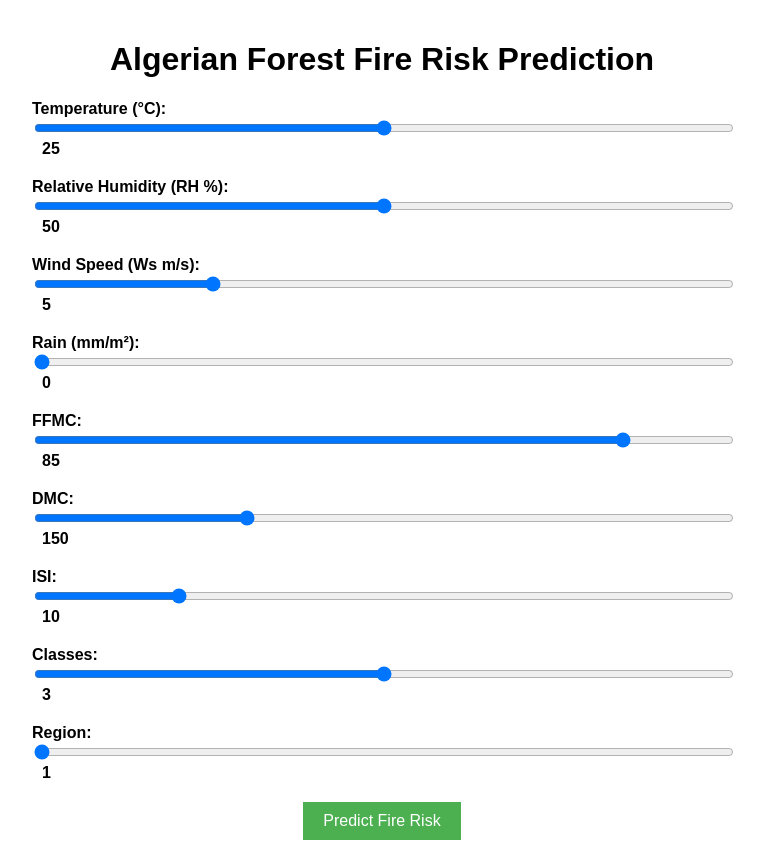
After one commit to Uzma10-ctrl/Algerianforestfiretest, a Python web app: template templates/sliders.html in a window 1280 px wide. The commit adds this page. Shown: the whole page, without its empty margins (258-1022 px from the left). Run offline with Jinja, Linux system fonts and the light colour scheme; the template is opened without the code that fills it, so the values that code supplies are empty.

Commit message:
first commit

```diff
--- a/templates/index.html
+++ /dev/null
@@ -1 +0,0 @@
-<h1>Welcome to the homepage</h1>
--- /dev/null
+++ b/templates/sliders.html
@@ -0,0 +1,105 @@
+<!DOCTYPE html>
+<html>
+<head>
+    <title>Fire Risk Prediction</title>
+    <style>
+        body {
+            font-family: Arial, sans-serif;
+            max-width: 700px;
+            margin: auto;
+            padding: 20px;
+        }
+        h1 {
+            text-align: center;
+        }
+        .slider-container {
+            margin-bottom: 20px;
+        }
+        label {
+            font-weight: bold;
+        }
+        input[type=range] {
+            width: 100%;
+        }
+        output {
+            font-weight: bold;
+            margin-left: 10px;
+        }
+        button {
+            padding: 10px 20px;
+            font-size: 16px;
+            background-color: #4CAF50;
+            color: white;
+            border: none;
+            cursor: pointer;
+            display: block;
+            margin: auto;
+        }
+        button:hover {
+            background-color: #45a049;
+        }
+    </style>
+</head>
+<body>
+    <h1>Algerian Forest Fire Risk Prediction</h1>
+
+    <form action="/predict" method="post">
+
+        <div class="slider-container">
+            <label>Temperature (°C):</label>
+            <input type="range" name="temperature" min="0" max="50" step="0.1" value="25" oninput="this.nextElementSibling.value = this.value">
+            <output>25</output>
+        </div>
+
+        <div class="slider-container">
+            <label>Relative Humidity (RH %):</label>
+            <input type="range" name="rh" min="0" max="100" step="0.1" value="50" oninput="this.nextElementSibling.value = this.value">
+            <output>50</output>
+        </div>
+
+        <div class="slider-container">
+            <label>Wind Speed (Ws m/s):</label>
+            <input type="range" name="ws" min="0" max="20" step="0.1" value="5" oninput="this.nextElementSibling.value = this.value">
+            <output>5</output>
+        </div>
+
+        <div class="slider-container">
+            <label>Rain (mm/m²):</label>
+            <input type="range" name="rain" min="0" max="50" step="0.1" value="0" oninput="this.nextElementSibling.value = this.value">
+            <output>0</output>
+        </div>
+
+        <div class="slider-container">
+            <label>FFMC:</label>
+            <input type="range" name="ffmc" min="0" max="100" step="0.1" value="85" oninput="this.nextElementSibling.value = this.value">
+            <output>85</output>
+        </div>
+
+        <div class="slider-container">
+            <label>DMC:</label>
+            <input type="range" name="dmc" min="0" max="500" step="0.1" value="150" oninput="this.nextElementSibling.value = this.value">
+            <output>150</output>
+        </div>
+
+        <div class="slider-container">
+            <label>ISI:</label>
+            <input type="range" name="isi" min="0" max="50" step="0.1" value="10" oninput="this.nextElementSibling.value = this.value">
+            <output>10</output>
+        </div>
+
+        <div class="slider-container">
+            <label>Classes:</label>
+            <input type="range" name="classes" min="1" max="5" step="1" value="3" oninput="this.nextElementSibling.value = this.value">
+            <output>3</output>
+        </div>
+
+        <div class="slider-container">
+            <label>Region:</label>
+            <input type="range" name="region" min="1" max="3" step="1" value="1" oninput="this.nextElementSibling.value = this.value">
+            <output>1</output>
+        </div>
+
+        <button type="submit">Predict Fire Risk</button>
+    </form>
+</body>
+</html>
```
Also changed, not shown: requirements.txt (+5 -5 lines), templates/home.html (+68 -23 lines), templates/result.html (added, +35 -0 lines), train_classidfier.py (added, +33 -0 lines), 2 other files.
